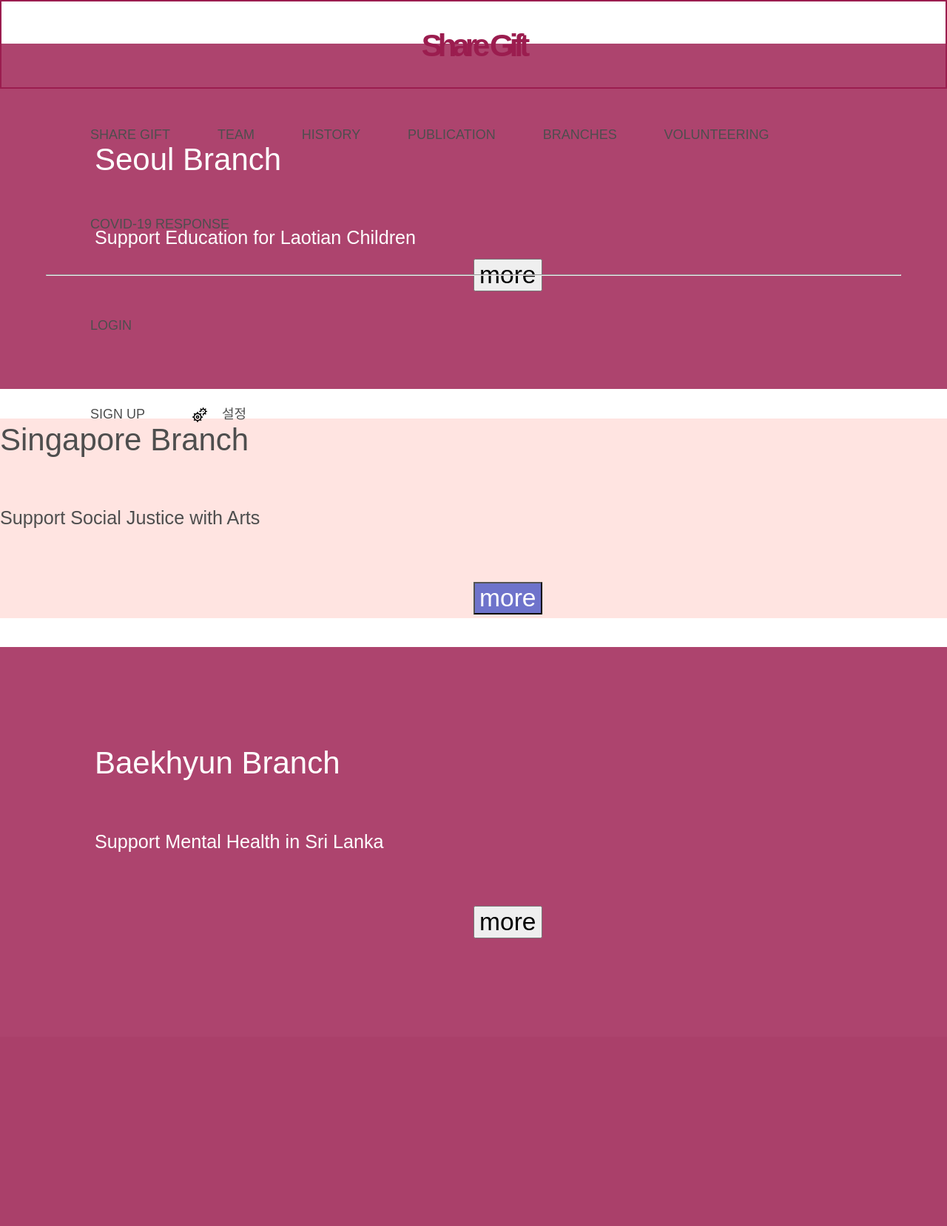
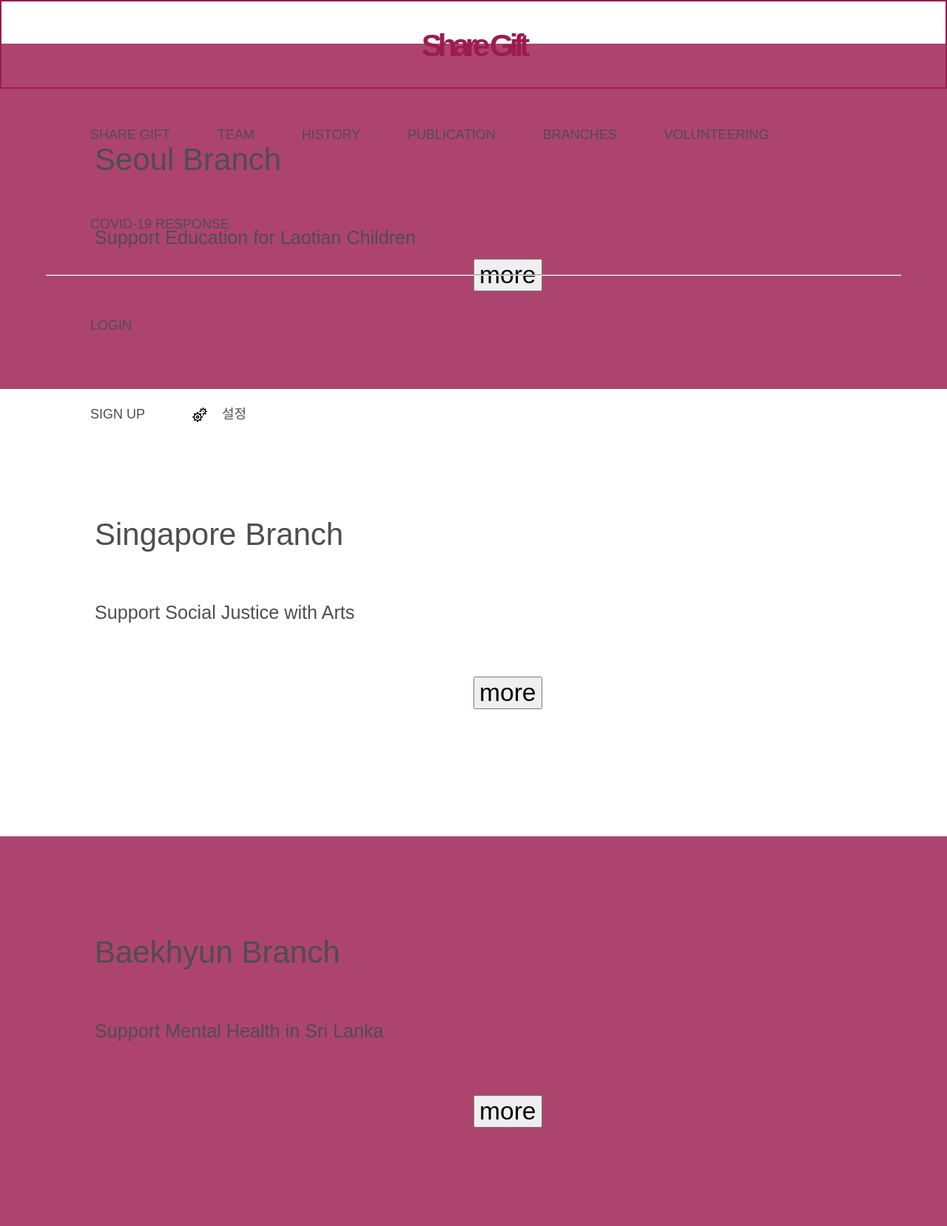
Before and after one commit to yeet1miester/shareGift, a Django app: page /branches/ in a window 1280 px wide. Shown: the whole page at 74% size. Before the commit the page ends 1269 px from the top, so only its background shows below. Run offline with Django 3.2, Linux system fonts and the light colour scheme; some libraries are stand-ins or nearby versions; some web fonts are replaced.

Commit message:
Update branches.html

```diff
--- a/Webapp/firstProject/shareGift/templates/frontend/branches.html
+++ b/Webapp/firstProject/shareGift/templates/frontend/branches.html
@@ -102,14 +102,14 @@
         </div><!-- class="wrap"과 매칭되는 div-->
     </body>
     <style>
-        .header{text-align:center; position:relative;  margin-bottom: 10px; border-bottom: solid salmon; }
+        .header{text-align:center; position:relative;  margin-bottom: 10px; border-bottom: solid #salmon }
         .but{position: relative; right:15%; top: 1%;}
         .but1{position: relative; left:15%; top: 1%;}
-        .red{background: #ad446eff; color: white; font-size: 300%; padding: 10%;}
-        .white{font-size: 300%; background-color: mistyrose; spadding: 10%;}
-        .sub{color:white; font-size: 60%;}
+        .red{background: #ad446eff; color: #white; font-size: 300%; padding: 10%;}
+        .white{font-size: 300%; background-color: #mistyrose; padding: 10%;}
+        .sub{color:#white; font-size: 60%;}
         .sub1{font-size:60%}
         .b1{font-size: 80%; position:relative; left:50%}
-        .b2{ font-size:80%; position:relative; left:50%; background-color: #6e73cbff; color: white}
+        .b2{ font-size:80%; position:relative; left:50%}
     </style>
 </html>
```
